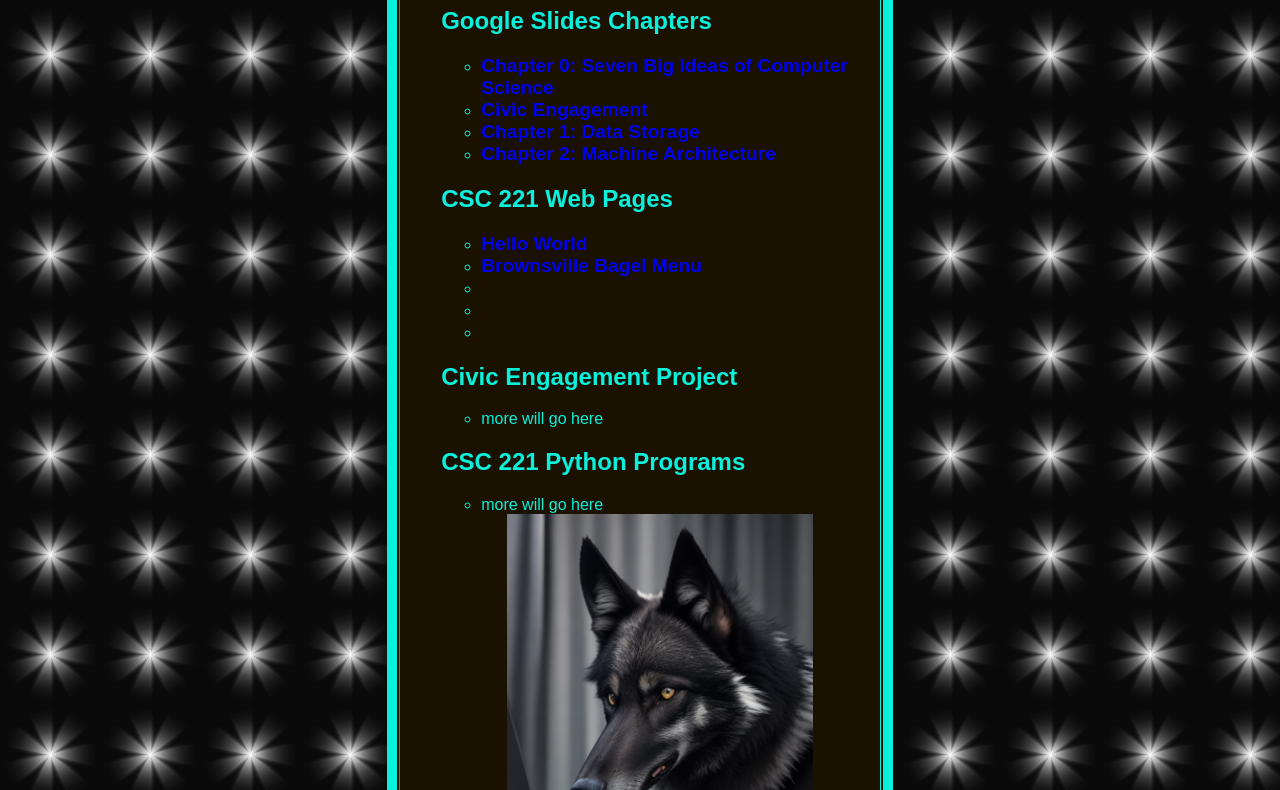
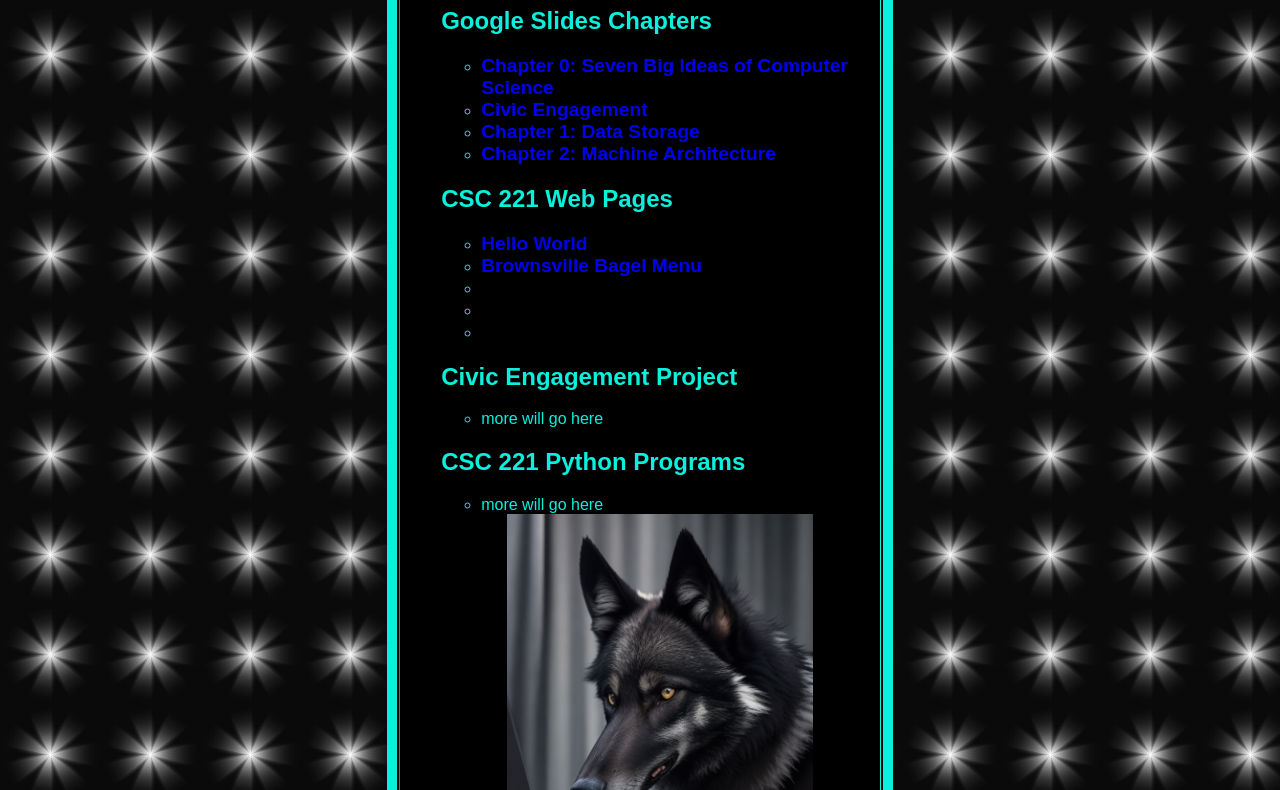
Before and after one commit to austinmascio-pvcc/austinmascio-pvcc.github.io, a plain HTML site: page index.html in a window 1280 px wide. Shown: the part 95-885 px from the top of the page. Drawn offline with Linux system fonts and the light colour scheme.

Commit message:
Update index.html

```diff
--- a/index.html
+++ b/index.html
@@ -31,7 +31,7 @@
 
 <body style="background-color: #820593;  background-image: url(wp-index.jpg); font-family:Arial, Helvetica, sans-serif ;">
 
-<table border="2" style="width:40%; color:#09f0dd; background-color:#1b1101; margin: auto;">
+<table border="2" style="width:40%; color:#09f0dd; background-color:#000000; margin: auto;">
 <tr> <td> <ul>
     <h1>Austin Mascio</h1>
 
```
